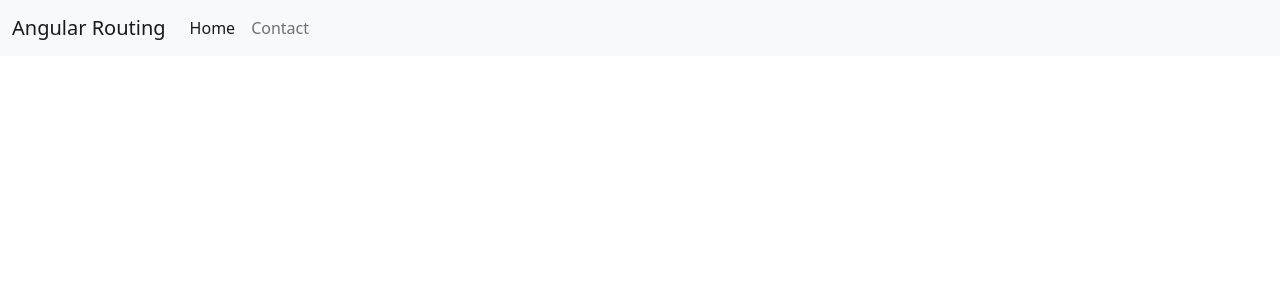
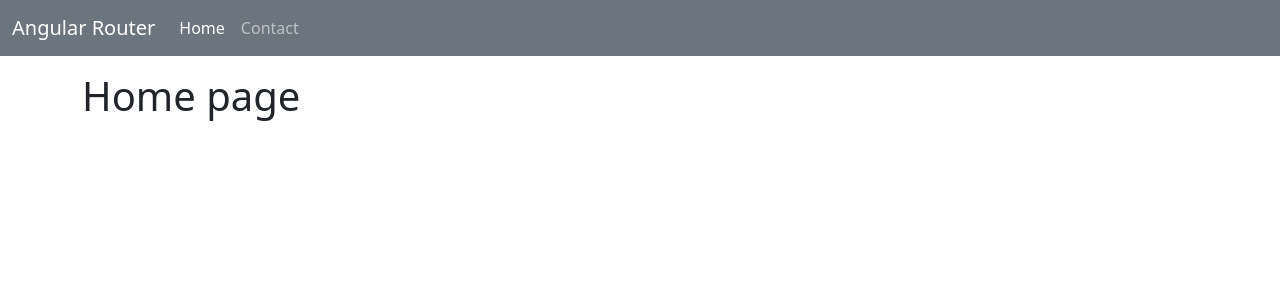
Before and after one commit to amm834/angular-waifer-kolar, an Angular app in the folder 02_ng_router/: page / in a window 1280 px wide. Shown: the top 300 px of the page. Built offline with nearby package versions, Linux system fonts and the light colour scheme.

Commit message:
String Interpolation

```diff
--- a/02_ng_router/src/app/app-routing.module.ts
+++ b/02_ng_router/src/app/app-routing.module.ts
@@ -5,7 +5,7 @@ import {ContactComponent} from "./contact/contact.component";
 
 const routes: Routes = [
   {
-    path: 'home',
+    path: '',
     component: HomeComponent
   },
   {
--- a/02_ng_router/src/app/home/home.component.html
+++ b/02_ng_router/src/app/home/home.component.html
@@ -1 +1 @@
-<p>home works!</p>
+<h1>Home page</h1>
--- a/02_ng_router/src/app/nav/nav.component.html
+++ b/02_ng_router/src/app/nav/nav.component.html
@@ -1,6 +1,6 @@
-<nav class="navbar navbar-expand-lg navbar-light bg-light">
+<nav class="navbar navbar-expand-lg navbar-dark bg-secondary">
   <div class="container-fluid">
-    <a class="navbar-brand" routerLink="/home">Angular Routing</a>
+    <a class="navbar-brand" routerLink="/">Angular Router</a>
     <button class="navbar-toggler" type="button" data-bs-toggle="collapse" data-bs-target="#navbarSupportedContent"
             aria-controls="navbarSupportedContent" aria-expanded="false" aria-label="Toggle navigation">
       <span class="navbar-toggler-icon"></span>
@@ -8,7 +8,7 @@
     <div class="collapse navbar-collapse ms-auto" id="navbarSupportedContent">
       <ul class="navbar-nav me-auto mb-2 mb-lg-0">
         <li class="nav-item">
-          <a class="nav-link active" aria-current="page" routerLink="/home">Home</a>
+          <a class="nav-link active" aria-current="page" routerLink="/">Home</a>
         </li>
         <li class="nav-item">
           <a class="nav-link" routerLink="/contact">Contact</a>
```
Also changed, not shown: 02_ng_router/src/app/app.component.html (line endings or trailing spaces).
